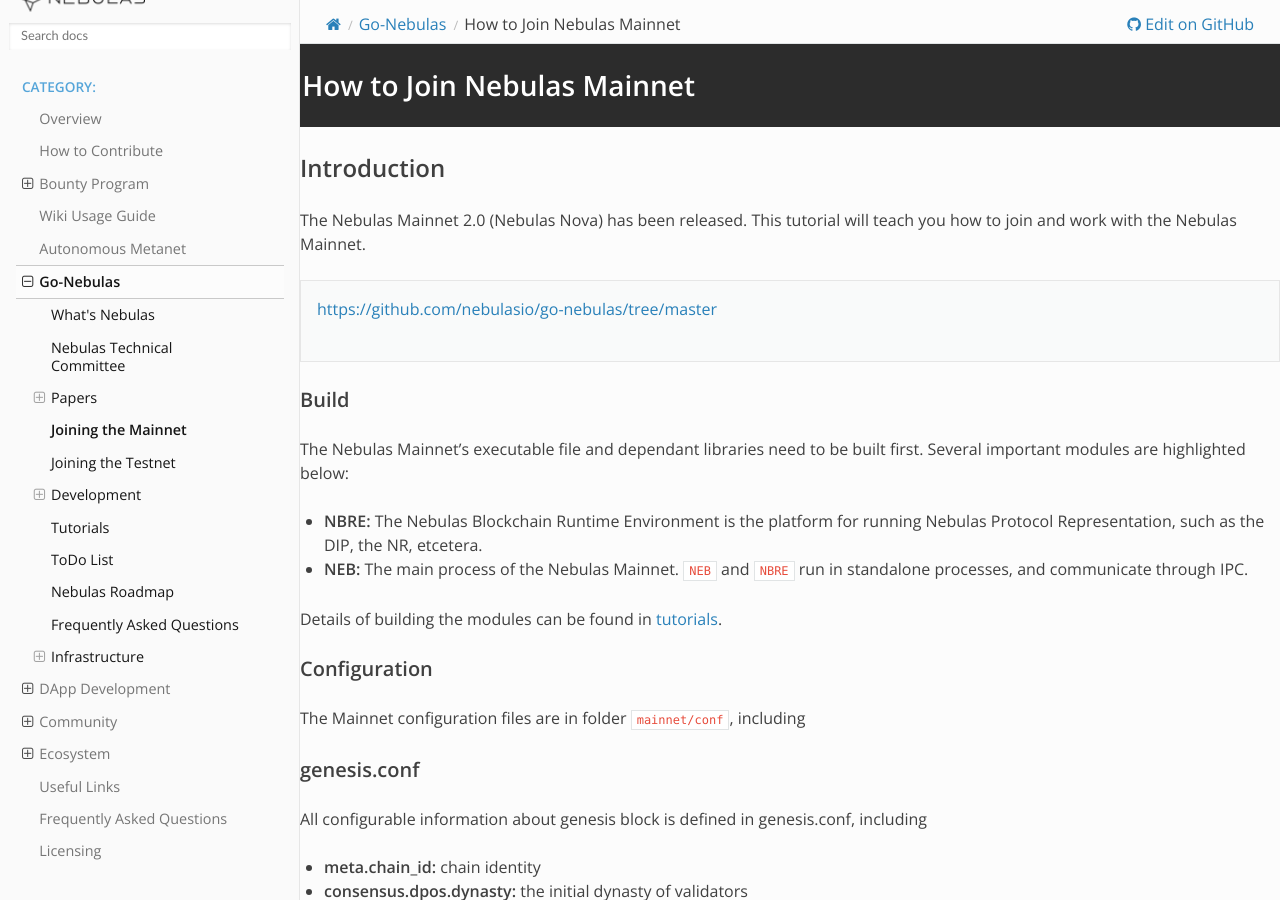
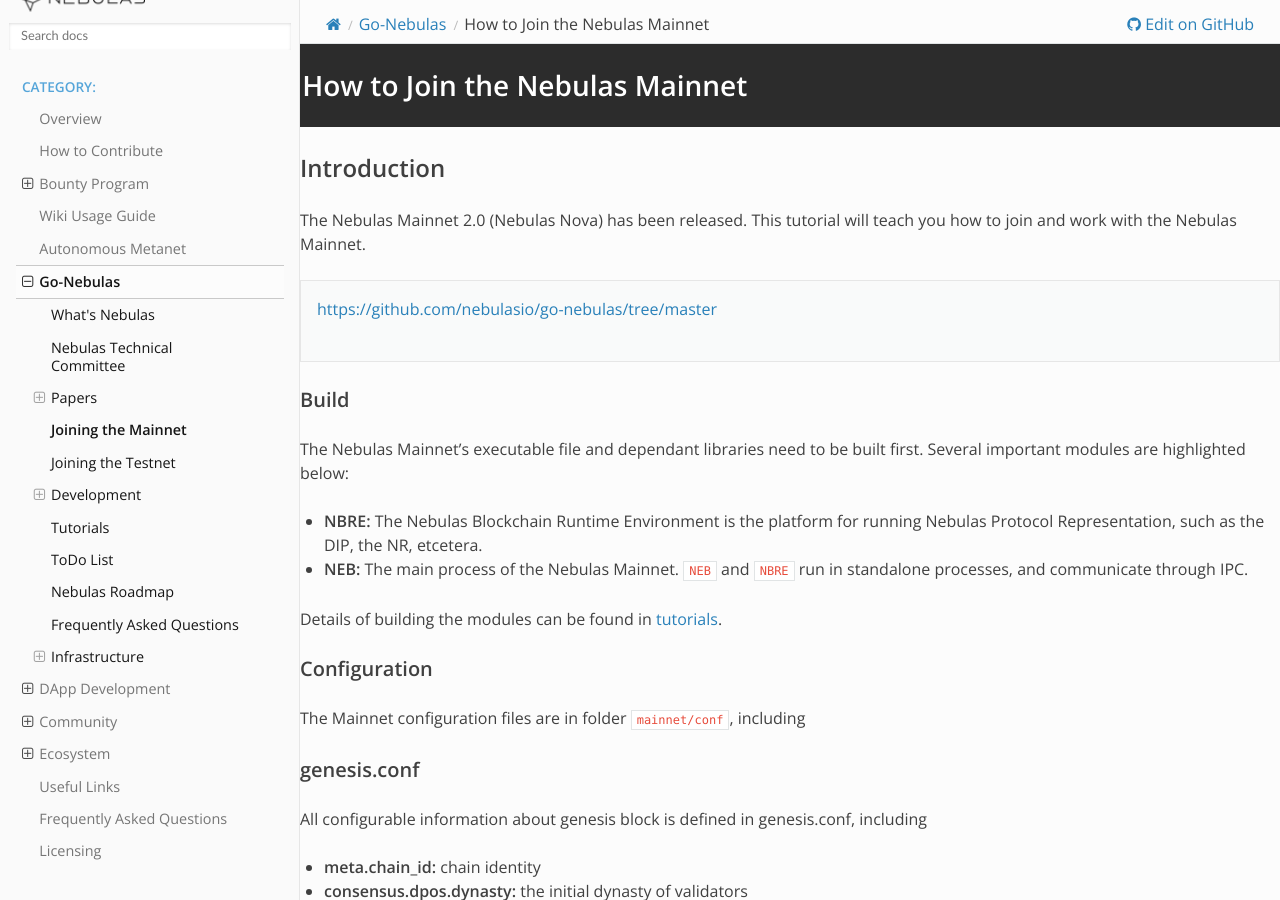
Before and after one commit to nebulasio/nebdocs, a Sphinx documentation site: the page built from docs/go-nebulas/mainnet.md, in a window 1280 px wide and 900 px high. Built offline with Sphinx 7.4.7 and the Read the Docs theme 2.0.0, drawn with Linux system fonts in a browser that asks for light colours; pages that are not in the unit, such as notebooks, are missing from menus.

Commit message:
basic grammar fixes to mainnet.md and testnet.md

```diff
--- a/docs/go-nebulas/mainnet.md
+++ b/docs/go-nebulas/mainnet.md
@@ -1,4 +1,4 @@
-# How to Join Nebulas Mainnet
+# How to Join the Nebulas Mainnet
 
 ## Introduction
 
--- a/docs/go-nebulas/testnet.md
+++ b/docs/go-nebulas/testnet.md
@@ -1,8 +1,8 @@
-# How to Join Nebulas Testnet
+# How to Join the Nebulas Testnet
 
 ## Introduction
 
-  We are glad to release the Nebulas Testnet. It simulates the Nebulas network and NVM, and allows developers to interact with Nebulas without paying the cost of gas.
+We are glad to release the Nebulas Testnet. It simulates the Nebulas network and NVM, and allows developers to interact with Nebulas without paying the cost of gas.
 
 > [https://github.com/nebulasio/go-nebulas/tree/testnet](https://github.com/nebulasio/go-nebulas/tree/testnet)
 
```
